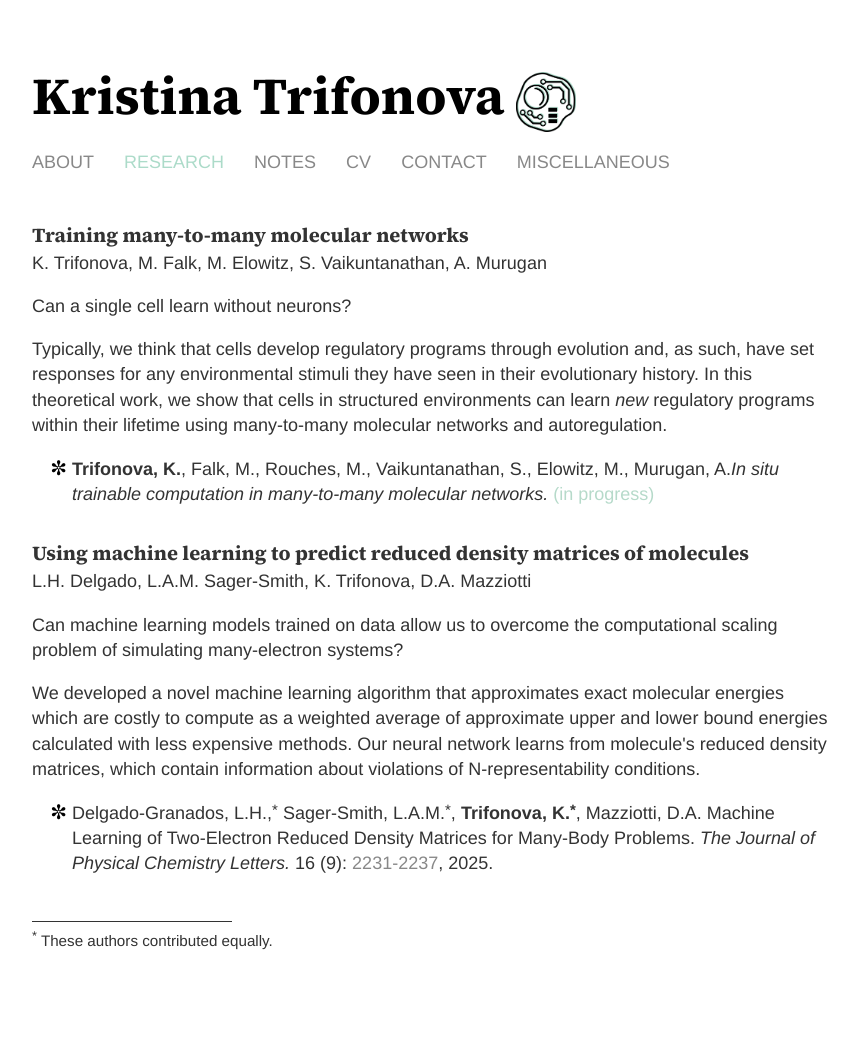
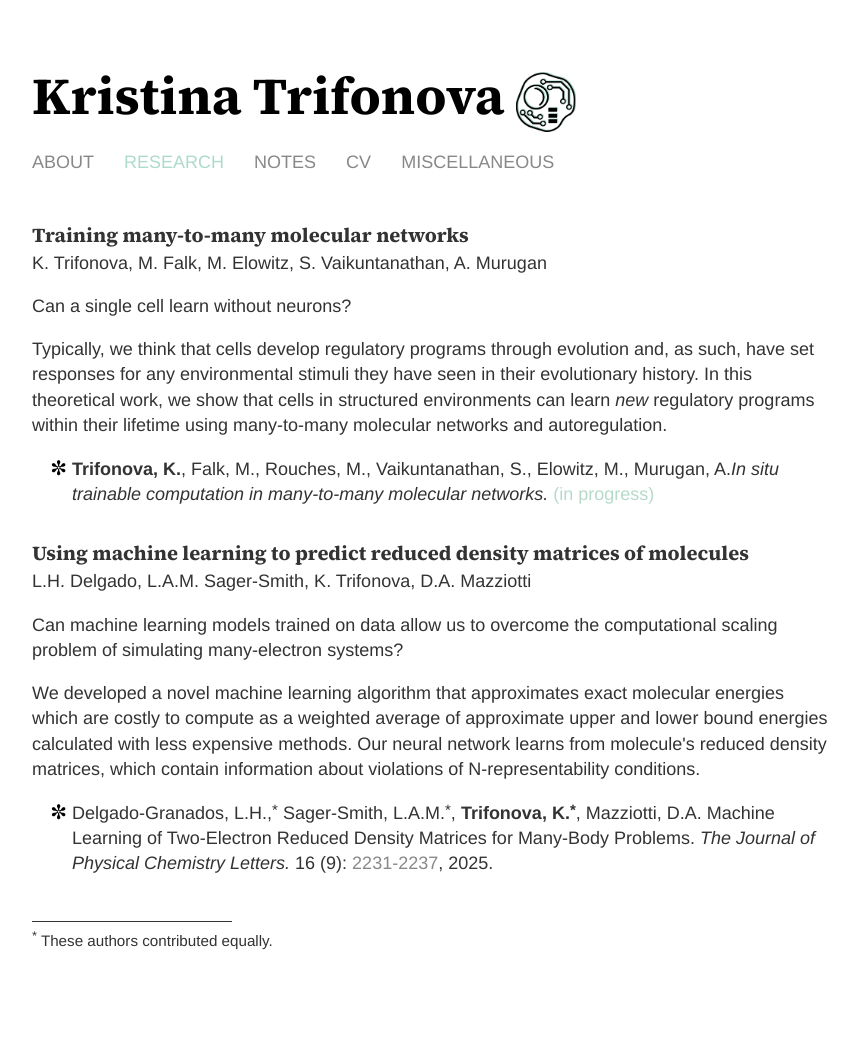
Before and after one commit to k-trifonova/k-trifonova.github.io, a Jekyll site: the page built from research/index.html, in a window 1280 px wide. Shown: the whole page, without its empty margins (208-1066 px from the left). Built offline with Jekyll 4.4.1, drawn with Linux system fonts in a browser that asks for light colours.

Commit message:
remove contact page

```diff
--- a/research/index.html
+++ b/research/index.html
@@ -9,7 +9,7 @@
 		<!-- <li><a href="/publications">PUBLICATIONS</a></li> -->
 		<li><a href="/notes">NOTES</a></li>
 		<li><a href="/CV_Trifonova.pdf" target="_blank">CV</a></li>
-		<li><a href="/contact">CONTACT</a></li>
+		<!-- <li><a href="/contact">CONTACT</a></li> -->
 		<li><a href="/miscellaneous">MISCELLANEOUS</a></li>
 	</ul>
 </nav>
```
